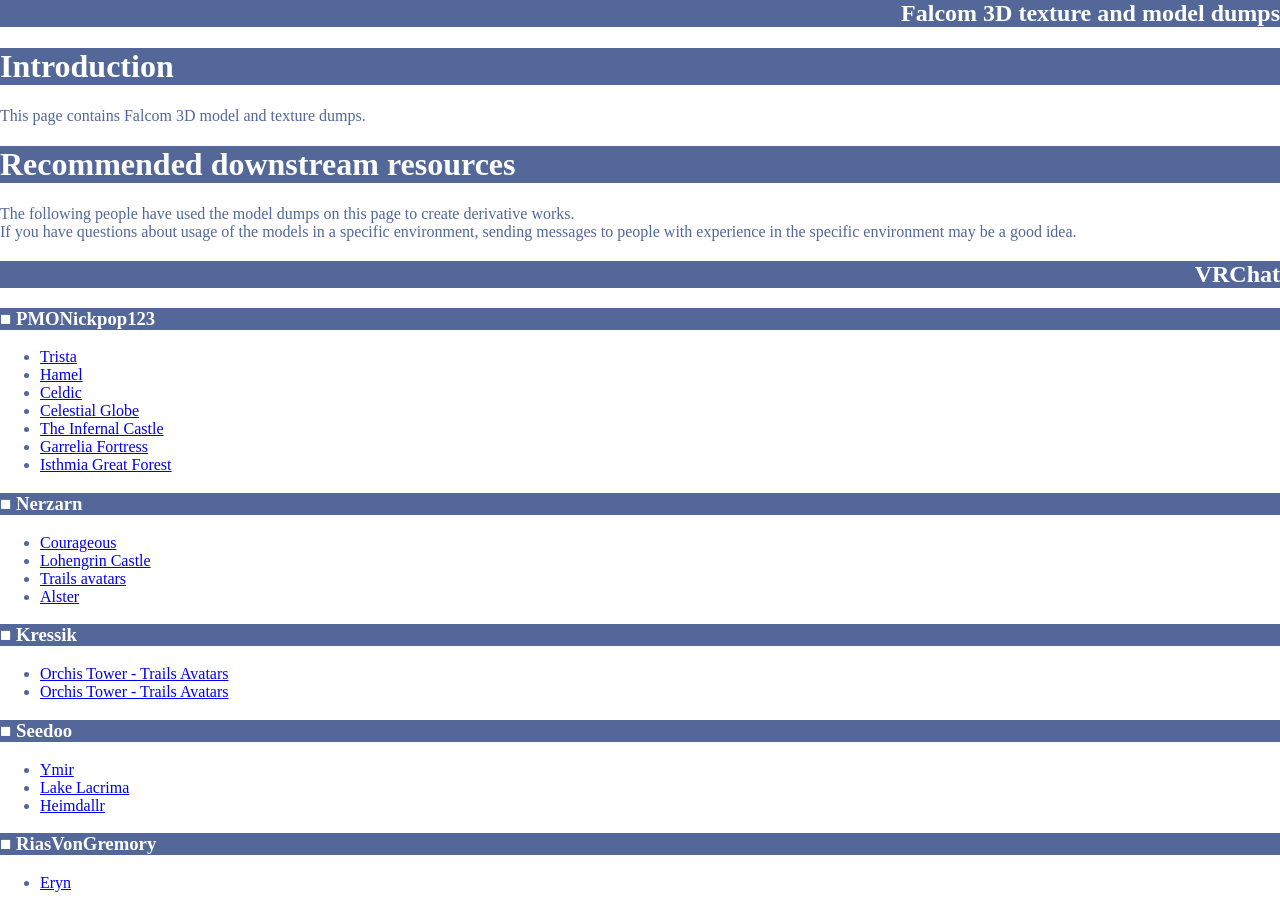
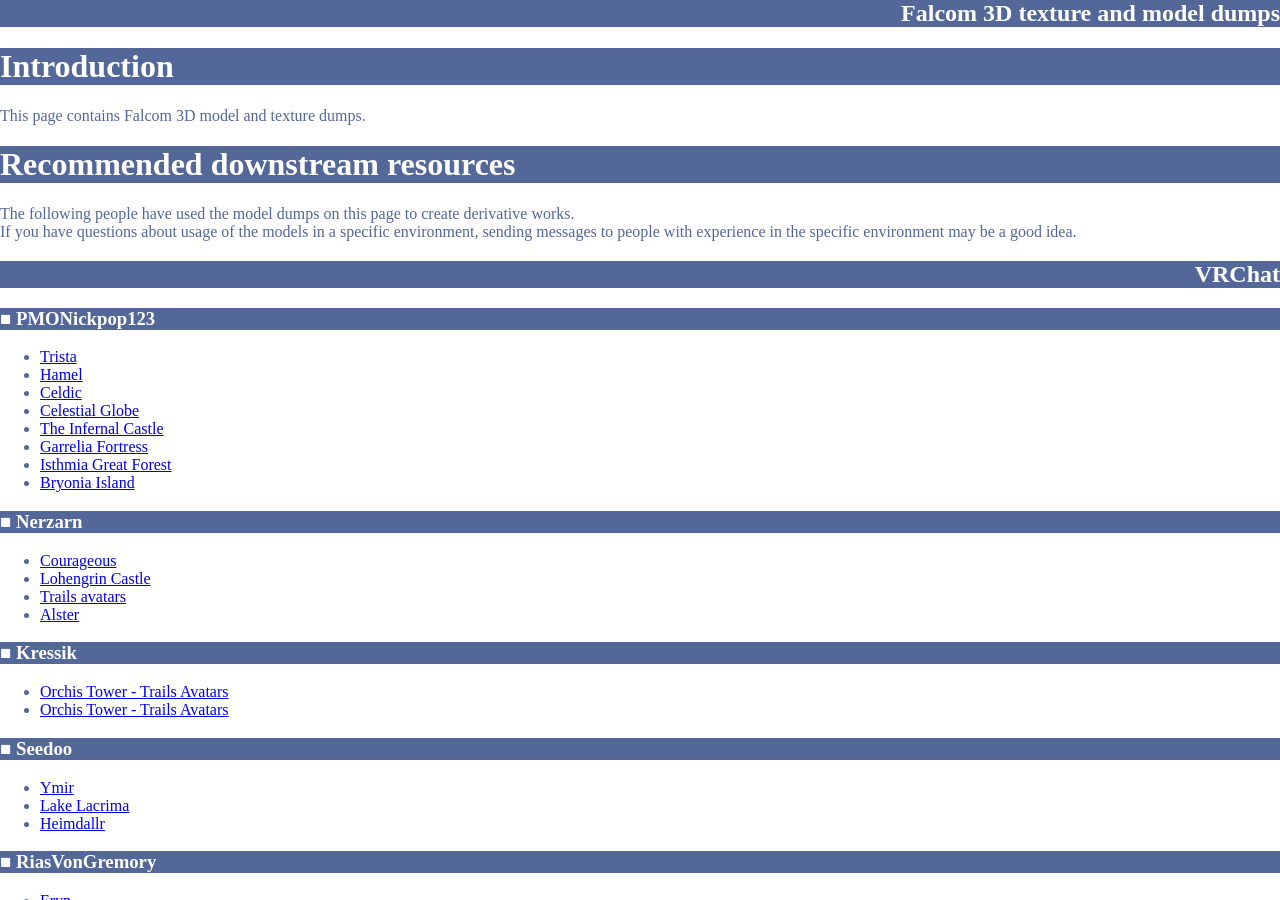
Before and after one commit to uyjulian/falcom-dumps, a Jekyll site: the page built from index.md, in a window 1280 px wide and 900 px high. Built offline with Jekyll 4.4.1, drawn with Linux system fonts in a browser that asks for light colours.

Commit message:
Add Bryonia Island

```diff
--- a/index.md
+++ b/index.md
@@ -22,6 +22,7 @@ If you have questions about usage of the models in a specific environment, sendi
 * [The Infernal Castle](https://vrchat.com/home/launch?worldId=wrld_a086cc54-958e-496c-a0ab-b247eece1e9c)
 * [Garrelia Fortress](https://vrchat.com/home/launch?worldId=wrld_21ab4751-42b2-4cb1-b191-20dbb8f251ed)
 * [Isthmia Great Forest](https://vrchat.com/home/launch?worldId=wrld_17092ccd-5df3-4324-a9b3-969a23c88199)
+* [Bryonia Island](https://vrchat.com/home/launch?worldId=wrld_ad1b4266-080a-4820-a028-7da306e734d6)
 
 ### Nerzarn
 * [Courageous](https://vrchat.com/home/launch?worldId=wrld_1e0e204d-1145-4df9-8560-6d92c4fbffe3)
```
